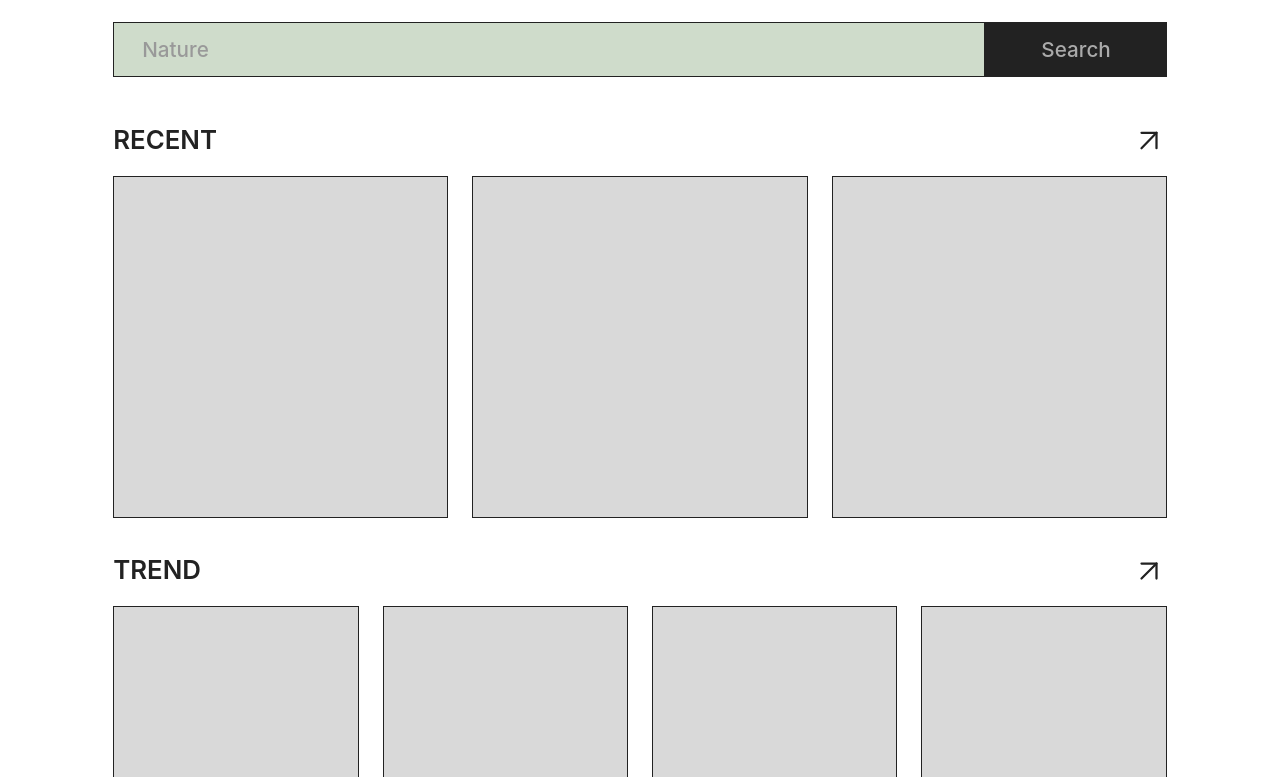
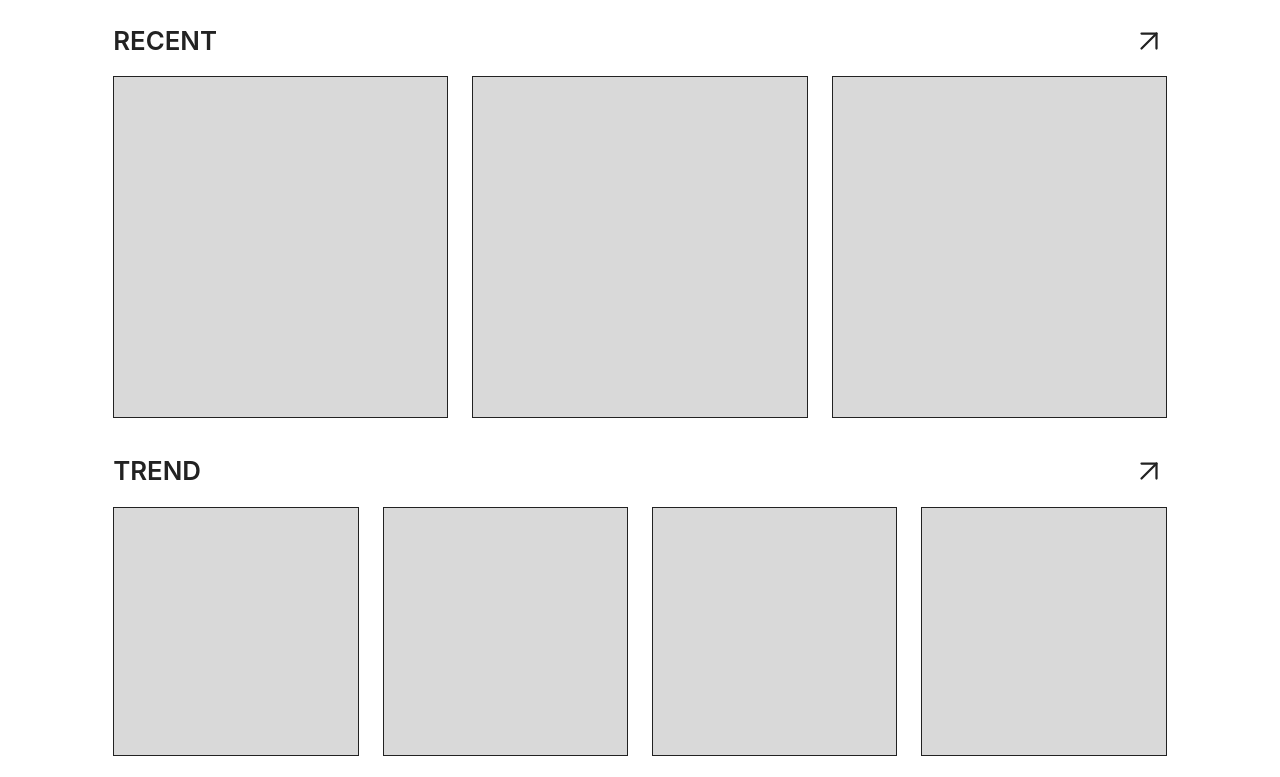
Before and after one commit to kgonie/class-examples, a plain HTML site: page index.html in a window 1280 px wide. Shown: the part 270-1047 px from the top of the page. Drawn offline with Linux system fonts and the light colour scheme; a web font is replaced by a local one.

Commit message:
메인페이지에서 검색창 제거 (검색 CSS는 스타일 가이드 견본용으로 유지)
Co-Authored-By: Claude Opus 5.5 <noreply@anthropic.com>
Claude-Session: https://claude.ai/code/session_0149SVSXSn7Ywi9rULCEKgDa

```diff
--- a/index.html
+++ b/index.html
@@ -42,13 +42,6 @@
     </div>
 
     <div class="content">
-
-      <!-- 검색 -->
-      <form class="search" action="#" role="search">
-        <label for="keyword" class="blind">검색어</label>
-        <input type="search" id="keyword" class="search__input" placeholder="Nature">
-        <button type="submit" class="search__btn">Search</button>
-      </form>
 
       <div class="sections">
 
```
